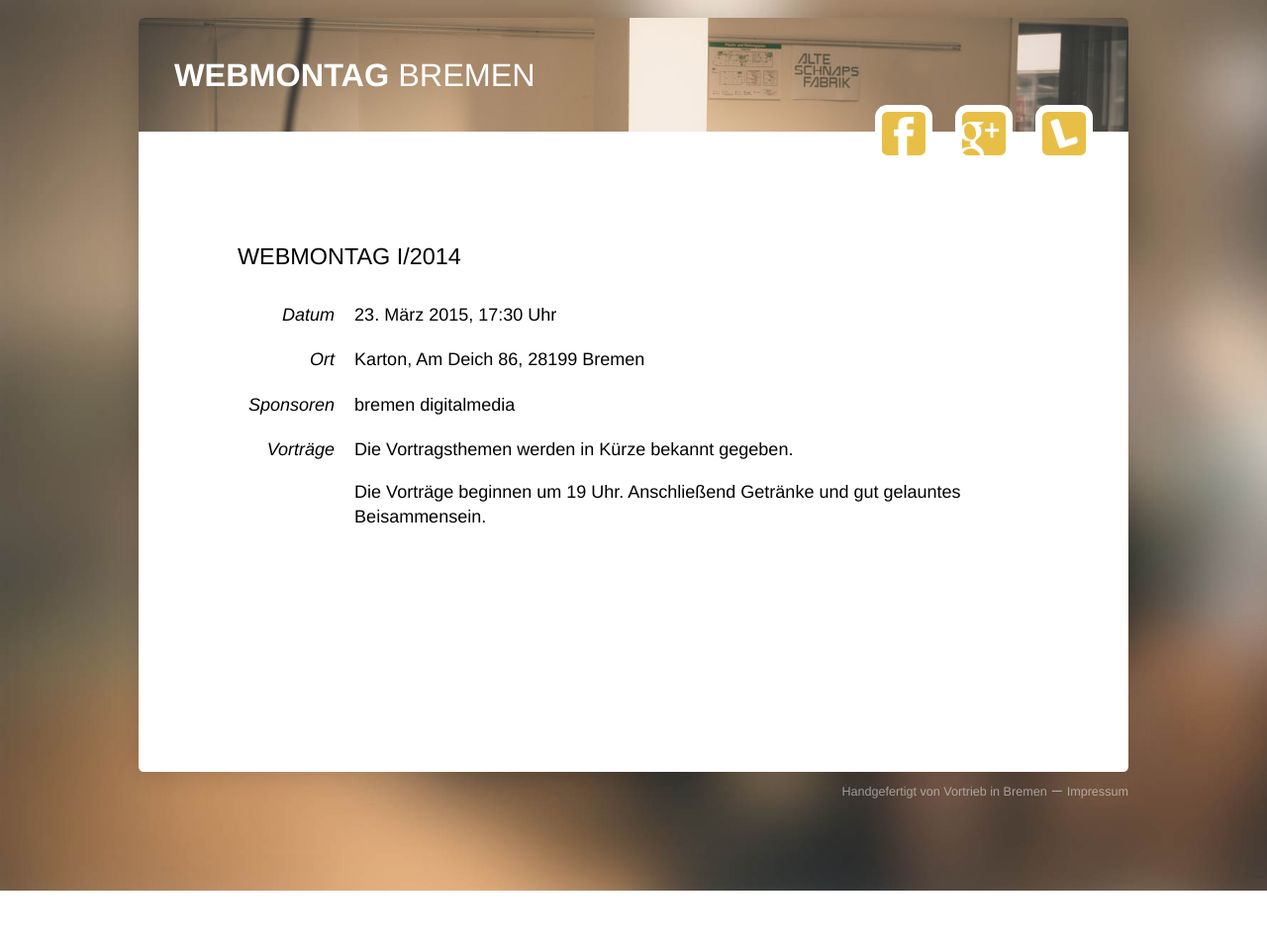
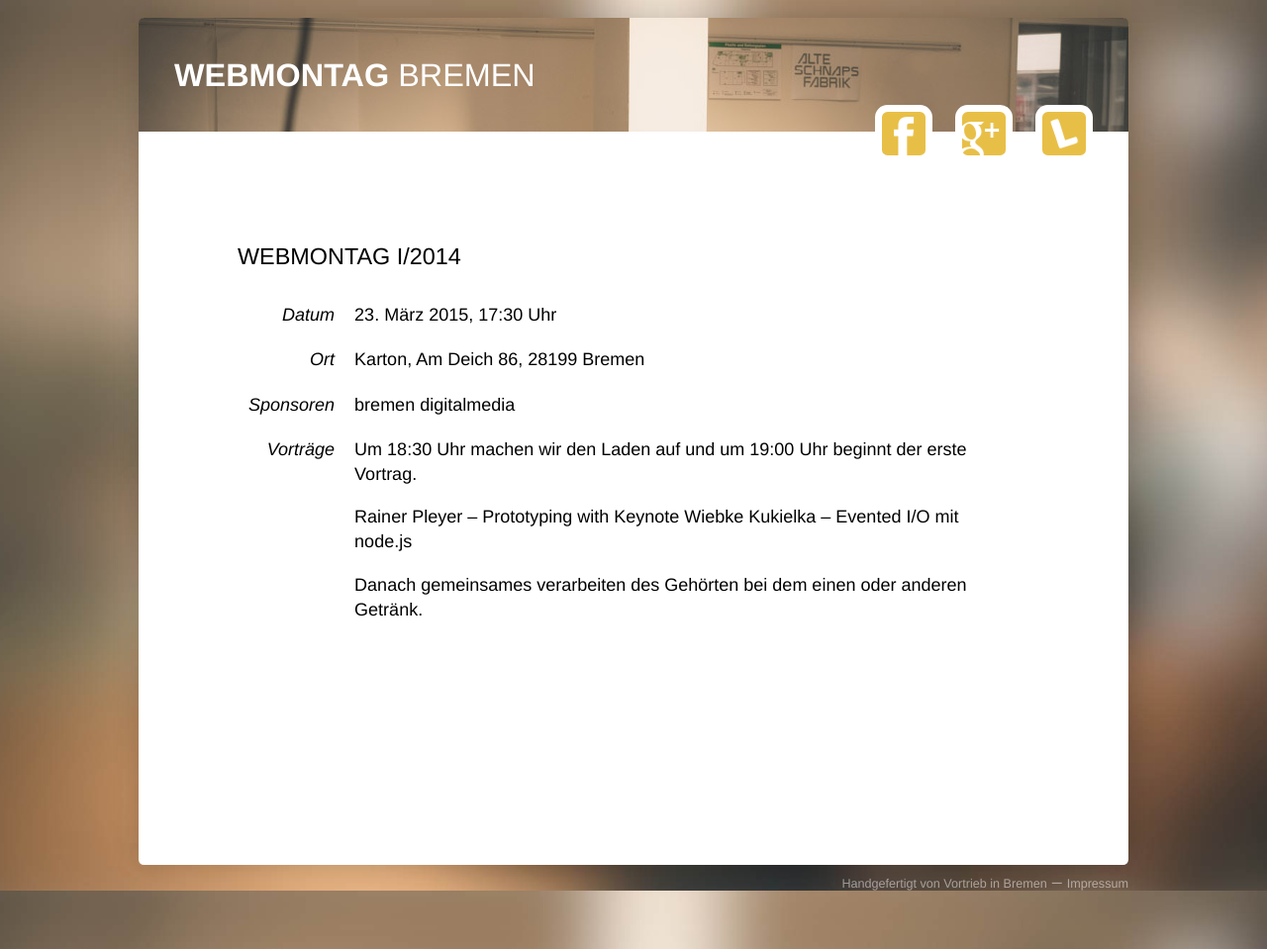
Before and after one commit to dantz/wmhb, a Jekyll site: the page built from _posts/2015-03-23-1.markdown, in a window 1280 px wide. Shown: the whole page at 99% size. Built offline with Jekyll 4.4.1, drawn with Linux system fonts in a browser that asks for light colours; Markdown is read by kramdown in place of the engine named in the settings; before the commit the page ends 900 px from its top, so only the background shows below that.

Commit message:
talks for next event added

```diff
--- a/_posts/2015-03-23-1.markdown
+++ b/_posts/2015-03-23-1.markdown
@@ -9,6 +9,9 @@ address: Karton, Am Deich 86, 28199 Bremen
 sponsors: bremen digitalmedia
 ---
 
-Die Vortragsthemen werden in Kürze bekannt gegeben.
+Um 18:30 Uhr machen wir den Laden auf und um 19:00 Uhr beginnt der erste Vortrag.
 
-Die Vorträge beginnen um 19 Uhr. Anschließend Getränke und gut gelauntes Beisammensein.
+Rainer Pleyer – Prototyping with Keynote
+Wiebke Kukielka – Evented I/O mit node.js
+
+Danach gemeinsames verarbeiten des Gehörten bei dem einen oder anderen Getränk.
```
